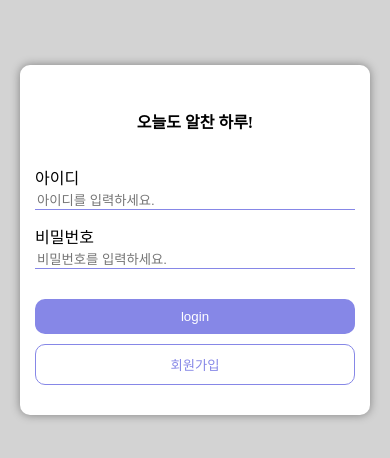
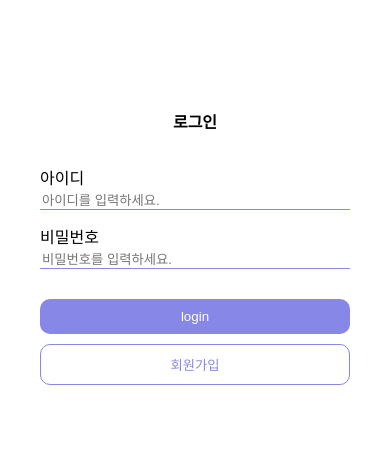
Before and after one commit to minkyeongJ/wanted-pre-onboarding-challenge-fe-1, a React (Create React App) app: page / in a window 390 px wide. Shown: the part 182-640 px from the top of the page. Built offline with nearby package versions, Linux system fonts and the light colour scheme.

Commit message:
DesignCSS: Login 반응형 UI 수정

```diff
--- a/src/pages/login/Login.tsx
+++ b/src/pages/login/Login.tsx
@@ -16,7 +16,7 @@ export default function Login() {
       <LoginSection>
         <PositionCenter>
           <TitleSection>
-            <Title>오늘도 알찬 하루!</Title>
+            <Title>로그인</Title>
           </TitleSection>
           <InputSection>
             <Label htmlFor="input_id">아이디</Label>
--- a/src/pages/login/Styles.tsx
+++ b/src/pages/login/Styles.tsx
@@ -3,10 +3,15 @@ import styled from "styled-components";
 export const LoginSection = styled.section`
   box-sizing: border-box;
   height: 100vh;
-  max-width: 500px;
-  margin: 0 auto;
   vertical-align: middle;
   position: relative;
+  @media screen and (min-width: 767px) {
+    margin: 0 auto;
+    max-width: 500px;
+  }
+  @media screen and (max-width: 767px) {
+    margin: 0 40px;
+  }
 `;
 
 export const PositionCenter = styled.div`
@@ -14,11 +19,17 @@ export const PositionCenter = styled.div`
   left: 50%;
   top: 50%;
   transform: translate(-50%, -50%);
-  width: 20em;
   background-color: white;
   padding: 30px 15px;
-  border-radius: 10px;
-  box-shadow: 0 0 10px 0 gray;
+  @media screen and (min-width: 767px) {
+    width: 20em;
+    border-radius: 10px;
+    box-shadow: 0 0 10px 0 gray;
+    /* display: none; */
+  }
+  @media screen and (max-width: 767px) {
+    width: 100%;
+  }
 `;
 
 export const InputSection = styled.div`
--- a/src/styles/global.css
+++ b/src/styles/global.css
@@ -12,7 +12,6 @@
 }
 
 html {
-  background-color: aqua;
   font-size: 62.5%;
 }
 
@@ -25,7 +24,6 @@ body {
 
 @media (max-width: 767px) {
   body {
-    background-color: lightgrey;
     width: 100vw;
   }
 }
```
Also changed, not shown: 1 other file (tests, documents, lock files or other folders).
